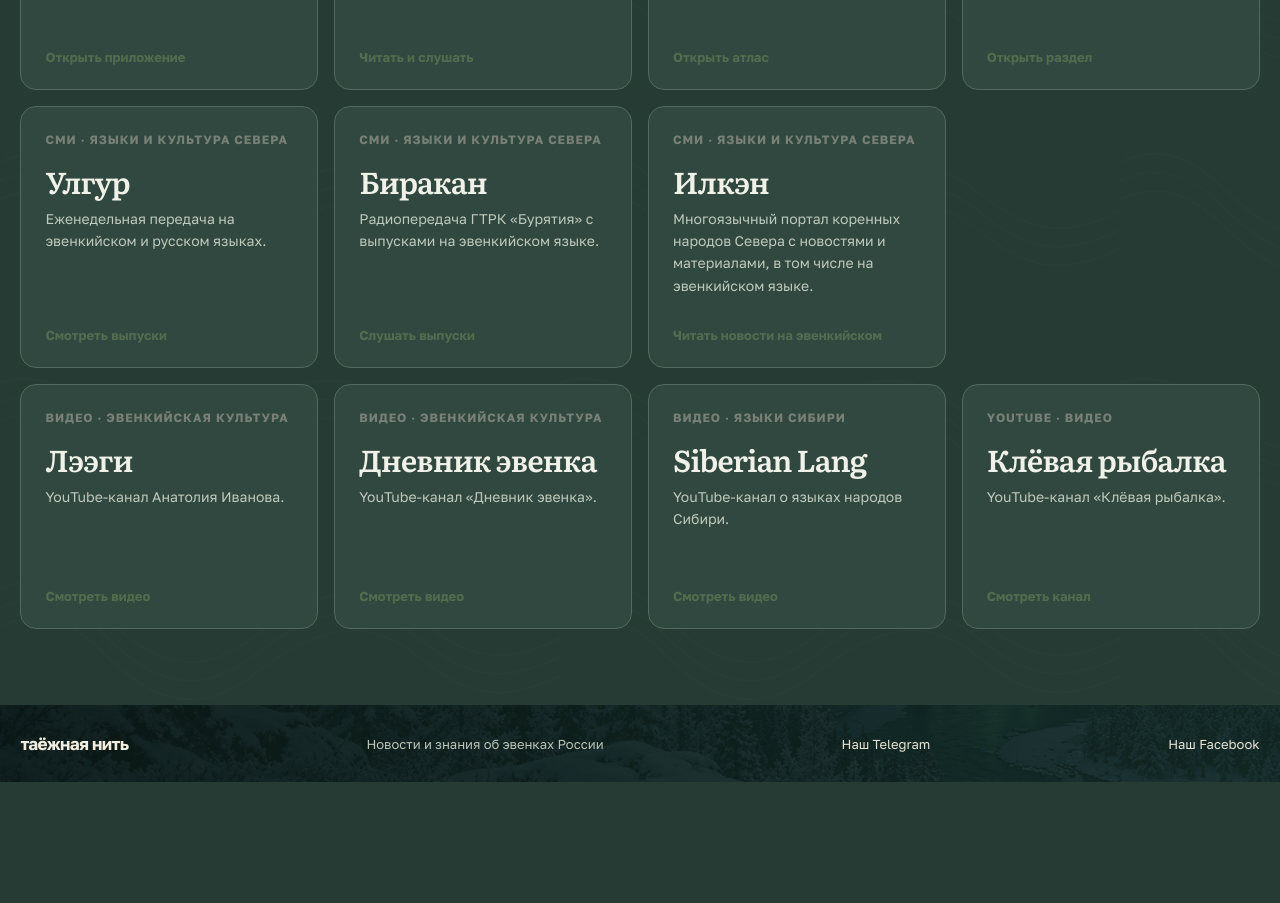
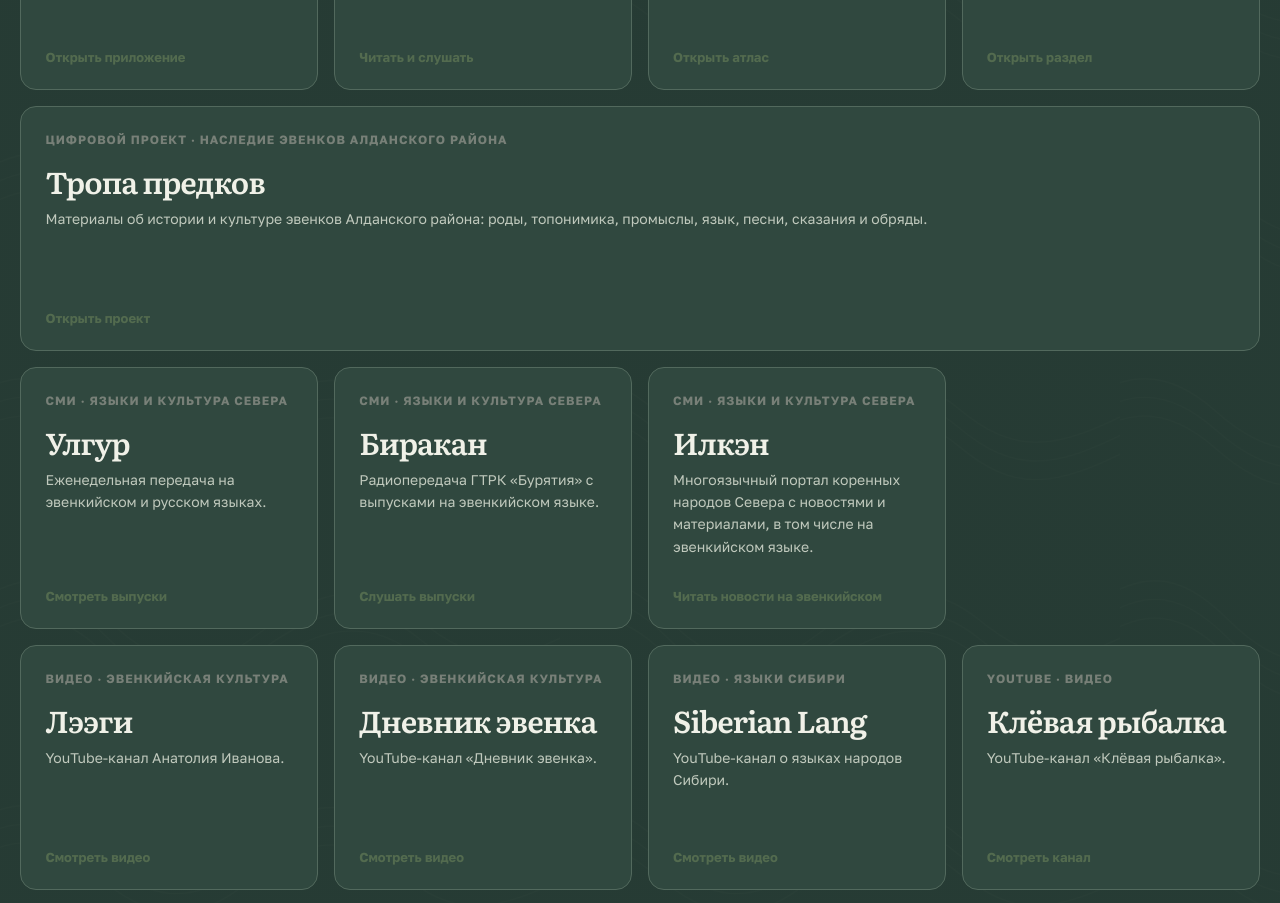
Before and after one commit to omakta-ando/website-evenkil, a plain HTML site: page index.html in a window 1280 px wide. Shown: the part 4136-5039 px from the top of the page. Before the commit the page ends 4918 px from the top, so only its background shows below. Drawn offline with Linux system fonts and the light colour scheme.

Commit message:
Добавить ресурс «Тропа предков»

```diff
--- a/index.html
+++ b/index.html
@@ -160,7 +160,8 @@
 <a class="resource-card" href="https://evenkiya.krasu.ru/sound/sound.html" target="_blank" rel="noopener noreferrer"><span class="resource-type">Аудиоархив · песни и музыка</span><h3>Народная музыка Эвенкии</h3><p>Собрание записей эвенкийских народных песен и музыкальных произведений.</p><span class="resource-visit">Слушать записи</span></a>
 <a class="resource-card" href="https://knigakan.e.nlrs.ru/scollections/833" target="_blank" rel="noopener noreferrer"><span class="resource-type">Библиотека · издания на языках Севера</span><h3>Книгакан</h3><p>Электронная коллекция Национальной библиотеки Якутии с книгами на языках коренных народов Севера, в том числе на эвенкийском.</p><span class="resource-visit">Открыть коллекцию</span></a>
 <a class="resource-card" href="https://media.mts.ru/society/197561-evenkiyskie-skazki" target="_blank" rel="noopener noreferrer"><span class="resource-type">Книга и аудиосказки · эвенкийский фольклор</span><h3>«Золотая нить»</h3><p>Книга Нины Коледнёвой об эвенкийских сказках и традициях. Истории доступны в аудиоформате на русском и эвенкийском языках.</p><span class="resource-visit">Читать и слушать</span></a>
-<a class="resource-card" href="https://www.evenki-atlas.org/index.html" target="_blank" rel="noopener noreferrer"><span class="resource-type">Интерактивный атлас · интерфейс на английском</span><h3>Evenki Atlas</h3><p>Материалы об эвенках представлены на русском языке; навигация и интерфейс сайта — на английском.</p><span class="resource-visit">Открыть атлас</span></a><a class="resource-card" href="https://incubator.wikimedia.org/wiki/Wp/evn/%D0%9D%D0%BE%D0%BD%D0%BE%D0%BF%D1%82%D1%8B_%D1%81%D1%82%D1%80%D0%B0%D0%BD%D0%B8%D1%86%D0%B0" target="_blank" rel="noopener noreferrer"><span class="resource-type">Интернет · эвенкийский язык</span><h3>Эвенкийская Википедия</h3><p>Пробный раздел Википедии на эвенкийском языке: статьи и возможность создать новую.</p><span class="resource-visit">Открыть раздел</span></a></div><div class="resource-row resource-row-media"><a class="resource-card" href="https://bgtrk.ru/tv/russia-1/ulgur/" target="_blank" rel="noopener noreferrer"><span class="resource-type">СМИ · языки и культура Севера</span><h3>Улгур</h3><p>Еженедельная передача на эвенкийском и русском языках.</p><span class="resource-visit">Смотреть выпуски</span></a>
+<a class="resource-card" href="https://www.evenki-atlas.org/index.html" target="_blank" rel="noopener noreferrer"><span class="resource-type">Интерактивный атлас · интерфейс на английском</span><h3>Evenki Atlas</h3><p>Материалы об эвенках представлены на русском языке; навигация и интерфейс сайта — на английском.</p><span class="resource-visit">Открыть атлас</span></a><a class="resource-card" href="https://incubator.wikimedia.org/wiki/Wp/evn/%D0%9D%D0%BE%D0%BD%D0%BE%D0%BF%D1%82%D1%8B_%D1%81%D1%82%D1%80%D0%B0%D0%BD%D0%B8%D1%86%D0%B0" target="_blank" rel="noopener noreferrer"><span class="resource-type">Интернет · эвенкийский язык</span><h3>Эвенкийская Википедия</h3><p>Пробный раздел Википедии на эвенкийском языке: статьи и возможность создать новую.</p><span class="resource-visit">Открыть раздел</span></a></div><a class="resource-card" href="https://tropapredkov.ru/" target="_blank" rel="noopener noreferrer"><span class="resource-type">Цифровой проект · наследие эвенков Алданского района</span><h3>Тропа предков</h3><p>Материалы об истории и культуре эвенков Алданского района: роды, топонимика, промыслы, язык, песни, сказания и обряды.</p><span class="resource-visit">Открыть проект</span></a>
+<div class="resource-row resource-row-media"><a class="resource-card" href="https://bgtrk.ru/tv/russia-1/ulgur/" target="_blank" rel="noopener noreferrer"><span class="resource-type">СМИ · языки и культура Севера</span><h3>Улгур</h3><p>Еженедельная передача на эвенкийском и русском языках.</p><span class="resource-visit">Смотреть выпуски</span></a>
 <a class="resource-card" href="https://bgtrk.ru/radio/radio-russia-russian/birakan/" target="_blank" rel="noopener noreferrer"><span class="resource-type">СМИ · языки и культура Севера</span><h3>Биракан</h3><p>Радиопередача ГТРК «Бурятия» с выпусками на эвенкийском языке.</p><span class="resource-visit">Слушать выпуски</span></a>
 <a class="resource-card" href="https://ilken.ru/evenki/category/novosti/" target="_blank" rel="noopener noreferrer"><span class="resource-type">СМИ · языки и культура Севера</span><h3>Илкэн</h3><p>Многоязычный портал коренных народов Севера с новостями и материалами, в том числе на эвенкийском языке.</p><span class="resource-visit">Читать новости на эвенкийском</span></a></div><div class="resource-row resource-row-video">
 <a class="resource-card" href="https://www.youtube.com/@anatolyleegi" target="_blank" rel="noopener noreferrer"><span class="resource-type">Видео · эвенкийская культура</span><h3>Лээги</h3><p>YouTube-канал Анатолия Иванова.</p><span class="resource-visit">Смотреть видео</span></a>
```
